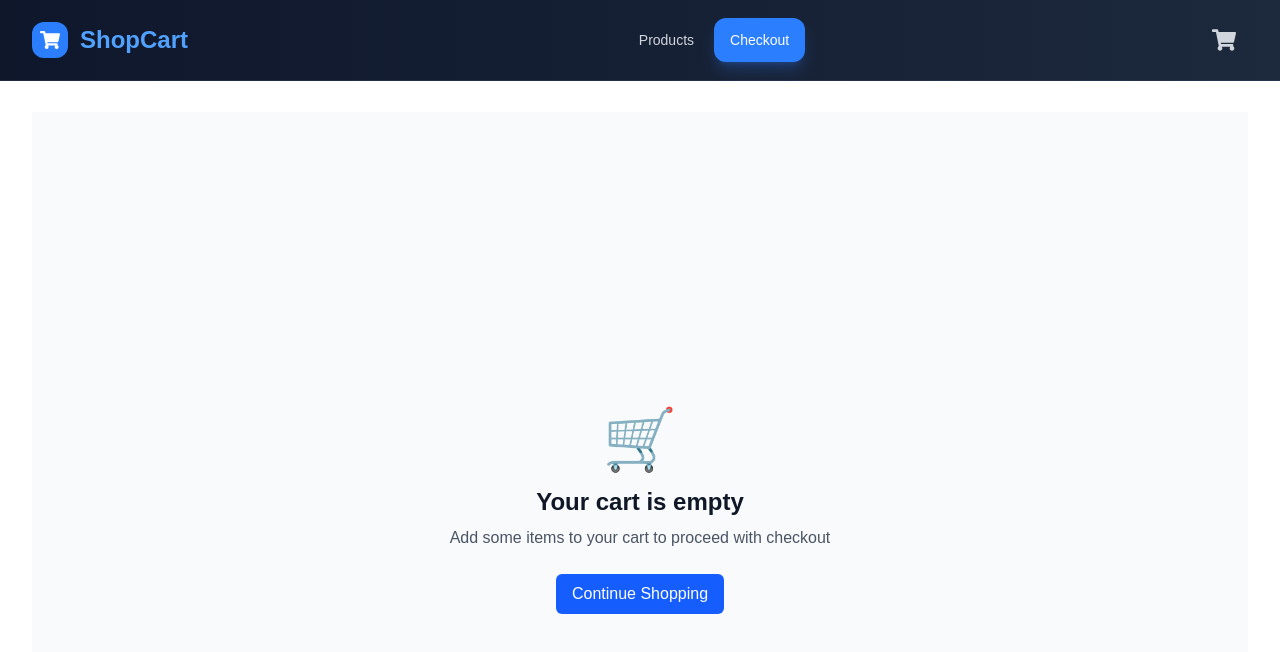
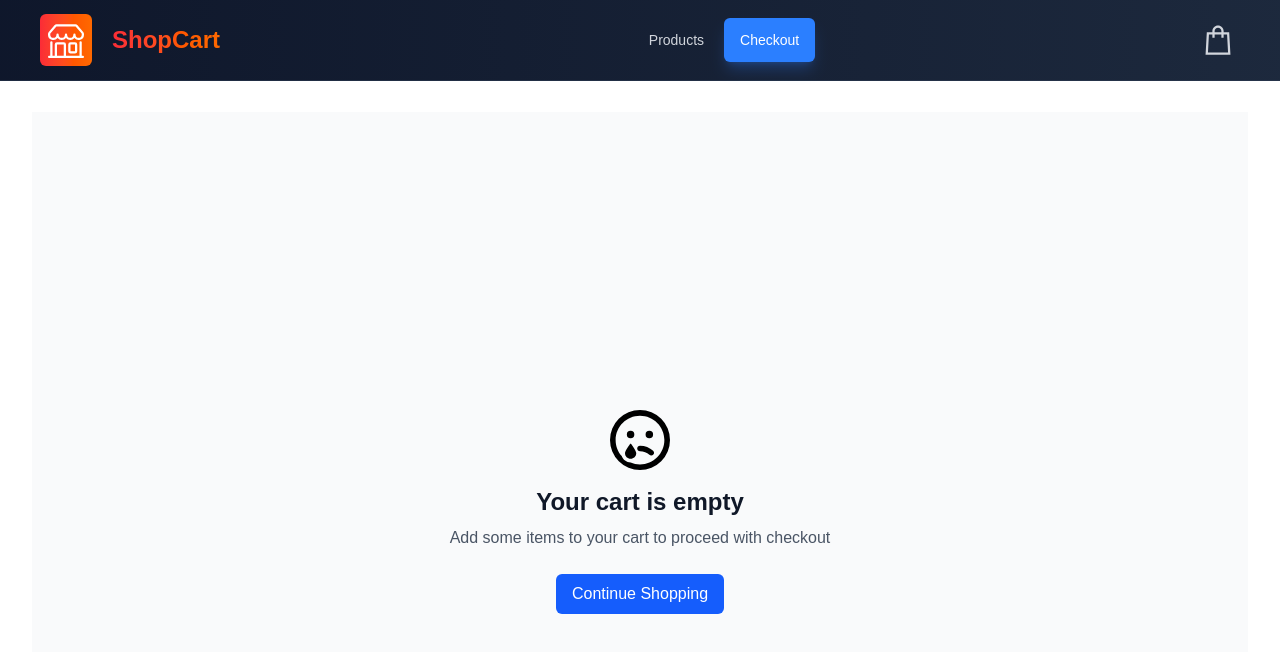
Before and after one commit to roykho/shopping-cart-demo, a Next.js app: page /checkout in a window 1280 px wide. Shown: the top 652 px of the page. Built offline with nearby package versions, Linux system fonts and the light colour scheme.

Commit message:
Improve aesthetics

```diff
--- a/src/app/components/Checkout.tsx
+++ b/src/app/components/Checkout.tsx
@@ -1,6 +1,7 @@
 'use client';
 
 import { useSelector, useDispatch } from 'react-redux';
+import { FaRegFaceSadTear } from 'react-icons/fa6';
 import Link from 'next/link';
 import Image from 'next/image';
 import { useEffect } from 'react';
@@ -9,14 +10,20 @@ import { removeItem, hydrateCart } from '../redux/cartSlice';
 
 const EmptyCart = () => {
     return (
-        <div className="min-h-screen flex items-center justify-center bg-gray-50">
-            <div className="text-center">
-                <div className="text-6xl mb-4">🛒</div>
-                <h1 className="text-2xl font-bold text-gray-900 mb-2">Your cart is empty</h1>
-                <p className="text-gray-600 mb-6">Add some items to your cart to proceed with checkout</p>
+		<div className='min-h-screen flex items-center justify-center bg-gray-50'>
+			<div className='text-center'>
+				<div className='text-6xl mb-4 flex justify-center'>
+					<FaRegFaceSadTear />
+				</div>
+				<h1 className='text-2xl font-bold text-gray-900 mb-2'>
+					Your cart is empty
+				</h1>
+				<p className='text-gray-600 mb-6'>
+					Add some items to your cart to proceed with checkout
+				</p>
 				<Link
-                    href="/"
-                    className="inline-flex items-center px-4 py-2 bg-blue-600 text-white font-medium rounded-md hover:bg-blue-700 transition-colors"
+					href='/'
+					className='inline-flex items-center px-4 py-2 bg-blue-600 text-white font-medium rounded-md hover:bg-blue-700 transition-colors'
 				>
 					Continue Shopping
 				</Link>
--- a/src/app/components/NavBar.tsx
+++ b/src/app/components/NavBar.tsx
@@ -4,7 +4,8 @@ import { useSelector, useDispatch } from 'react-redux';
 import { useEffect, useRef } from 'react';
 import Link from 'next/link';
 import { usePathname } from 'next/navigation';
-import { FaShoppingCart  } from 'react-icons/fa';
+import { BsShop } from 'react-icons/bs';
+import { LiaShoppingBagSolid } from 'react-icons/lia';
 import { RootState, CartItem } from '../types';
 import CartDropdown from './CartDropdown';
 import { toggleDropdown, closeDropdown, hydrateCart } from '../redux/cartSlice';
@@ -61,28 +62,30 @@ const NavBar = () => {
     }, [isCartDropdownOpen, dispatch]);
 
     return (
-        <nav className="bg-gradient-to-r from-slate-900 to-slate-800 backdrop-blur-md border-b border-slate-700/50 fixed top-0 left-0 right-0 z-50">
-            <div className="max-w-7xl mx-auto px-4 sm:px-6 lg:px-8">
-                <div className="flex justify-between items-center h-20">
+		<nav className='bg-gradient-to-r from-slate-900 to-slate-800 backdrop-blur-md border-b border-slate-700/50 fixed top-0 left-0 right-0 z-50'>
+			<div className='max-w-7xl mx-auto px-4 sm:px-6 lg:px-8'>
+				<div className='flex justify-between items-center h-20'>
 					{/* Logo/Brand */}
-                    <div className="flex-shrink-0">
+					<div className='flex-shrink-0'>
 						<Link
-                            href="/"
-                            className="flex items-center space-x-3 text-2xl font-bold text-blue-400 hover:text-blue-300 transition-all duration-300"
+							href='/'
+							className='flex items-center space-x-3 text-2xl font-bold text-blue-400 hover:text-blue-300 transition-all duration-300'
 						>
-                            <div className="p-2 bg-blue-500 rounded-xl">
-                                <FaShoppingCart className="text-white text-xl" />
+							<div className='p-2'>
+								<div className='text-4xl bg-gradient-to-r from-red-500 to-orange-500 p-2 rounded-md'>
+									<BsShop className='text-white' />
 								</div>
-                            <span>ShopCart</span>
+							</div>
+							<span className="bg-gradient-to-r from-red-500 to-orange-500 bg-clip-text text-transparent">ShopCart</span>
 						</Link>
 					</div>
 
 					{/* Navigation Links */}
-                    <div className="hidden md:block">
-                        <div className="ml-10 flex items-baseline space-x-1">
+					<div className='hidden md:block'>
+						<div className='ml-10 flex items-baseline space-x-1'>
 							<Link
-                                href="/"
-                                className={`flex items-center space-x-2 px-4 py-3 rounded-xl text-sm font-medium transition-all duration-300 ${
+								href='/'
+								className={`flex items-center space-x-2 px-4 py-3 rounded-md text-sm font-medium transition-all duration-300 ${
 									isActive('/')
 										? 'bg-blue-500 text-white shadow-lg shadow-blue-500/25'
 										: 'text-gray-300 hover:text-white hover:bg-slate-700'
@@ -92,8 +95,8 @@ const NavBar = () => {
 							</Link>
 
 							<Link
-                                href="/checkout"
-                                className={`flex items-center space-x-2 px-4 py-3 rounded-xl text-sm font-medium transition-all duration-300 ${
+								href='/checkout'
+								className={`flex items-center space-x-2 px-4 py-3 rounded-md text-sm font-medium transition-all duration-300 ${
 									isActive('/checkout')
 										? 'bg-blue-500 text-white shadow-lg shadow-blue-500/25'
 										: 'text-gray-300 hover:text-white hover:bg-slate-700'
@@ -105,16 +108,16 @@ const NavBar = () => {
 					</div>
 
 					{/* Shopping Cart */}
-                    <div className="flex items-center space-x-4">
-                        <div className="relative" ref={cartDropdownRef}>
+					<div className='flex items-center space-x-4'>
+						<div className='relative' ref={cartDropdownRef}>
 							<button
 								onClick={handleCartClick}
-                                className="relative p-3 text-gray-300 hover:text-white transition-all duration-300 group cursor-pointer"
+								className='relative p-3 text-gray-300 hover:text-white transition-all duration-300 group cursor-pointer'
 							>
-                                <div className="relative">
-                                    <FaShoppingCart className="text-2xl" />
+								<div className='relative'>
+									<LiaShoppingBagSolid className='text-4xl' />
 									{isHydrated && itemCount > 0 && (
-                                        <span className="absolute -bottom-1 -left-1 bg-gradient-to-r from-red-500 to-pink-500 text-white text-xs rounded-full h-4 w-4 flex items-center justify-center font-semibold shadow-lg text-[10px]">
+										<span className='absolute -bottom-1 -left-1 bg-gradient-to-r from-red-600 to-orange-500 text-white text-xs rounded-full h-4 w-4 flex items-center justify-center font-semibold shadow-lg text-[10px]'>
 											{itemCount}
 										</span>
 									)}
@@ -132,23 +135,37 @@ const NavBar = () => {
 					</div>
 
 					{/* Mobile menu button */}
-                    <div className="md:hidden">
+					<div className='md:hidden'>
 						<button
 							onClick={() => dispatch(toggleMobileMenu())}
-                            className="p-2 text-gray-300 hover:text-white focus:outline-none focus:text-white transition-all duration-300 rounded-lg hover:bg-slate-700 cursor-pointer"
+							className='p-2 text-gray-300 hover:text-white focus:outline-none focus:text-white transition-all duration-300 rounded-lg hover:bg-slate-700 cursor-pointer'
 						>
-                            <svg className="h-6 w-6" fill="none" viewBox="0 0 24 24" stroke="currentColor">
-                                <path strokeLinecap="round" strokeLinejoin="round" strokeWidth={2} d="M4 6h16M4 12h16M4 18h16" />
+							<svg
+								className='h-6 w-6'
+								fill='none'
+								viewBox='0 0 24 24'
+								stroke='currentColor'
+							>
+								<path
+									strokeLinecap='round'
+									strokeLinejoin='round'
+									strokeWidth={2}
+									d='M4 6h16M4 12h16M4 18h16'
+								/>
 							</svg>
 						</button>
 					</div>
 				</div>
 
 				{/* Mobile Navigation */}
-                <div className={`md:hidden transition-all duration-300 ${isMobileMenuOpen ? 'block' : 'hidden'}`}>
-                    <div className="px-2 pt-2 pb-3 space-y-1 sm:px-3 border-t border-slate-700/50">
+				<div
+					className={`md:hidden transition-all duration-300 ${
+						isMobileMenuOpen ? 'block' : 'hidden'
+					}`}
+				>
+					<div className='px-2 pt-2 pb-3 space-y-1 sm:px-3 border-t border-slate-700/50'>
 						<Link
-                            href="/"
+							href='/'
 							onClick={() => dispatch(closeMobileMenu())}
 							className={`flex items-center space-x-2 px-4 py-3 rounded-xl text-base font-medium transition-all duration-300 ${
 								isActive('/')
@@ -160,7 +177,7 @@ const NavBar = () => {
 						</Link>
 
 						<Link
-                            href="/checkout"
+							href='/checkout'
 							onClick={() => dispatch(closeMobileMenu())}
 							className={`flex items-center space-x-2 px-4 py-3 rounded-xl text-base font-medium transition-all duration-300 ${
 								isActive('/checkout')
```
Also changed, not shown: src/app/components/CartDropdown.tsx (+52 -27 lines). Lines whose indentation alone changed are shown as unchanged.
